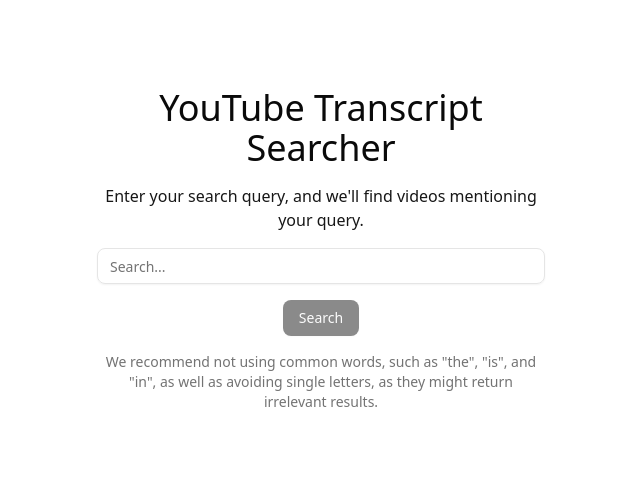
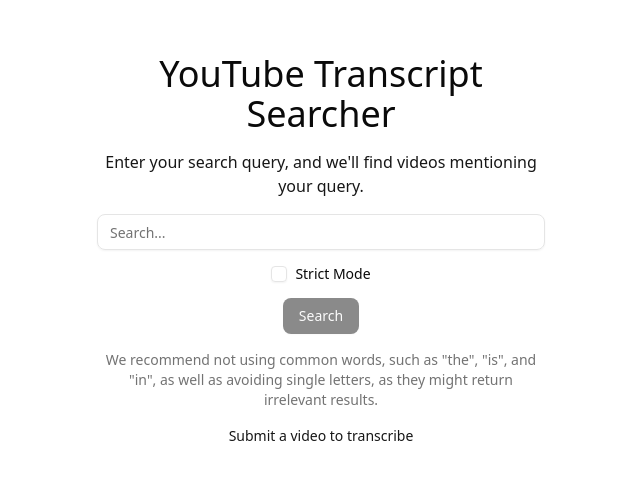
Before and after one commit to editid0/youtube-transcript, a Next.js app in the folder frontend/: page / in a window 1280 px wide. Shown: the part 150-630 px from the top of the page, without its empty margins (319-959 px from the left). Built offline with nearby package versions, Linux system fonts and the light colour scheme.

Commit message:
feat: add strict mode checkbox and tooltip to enhance search functionality

```diff
--- a/frontend/app/page.jsx
+++ b/frontend/app/page.jsx
@@ -4,9 +4,17 @@
 import { Input } from "@/components/ui/input";
 import Link from "next/link";
 import { useState } from "react";
+import { Checkbox } from "@/components/ui/checkbox";
+import { Label } from "@/components/ui/label";
+import {
+	Tooltip,
+	TooltipContent,
+	TooltipTrigger,
+} from "@/components/ui/tooltip";
 
 export default function Home() {
 	const [query, setQuery] = useState("");
+	const [isStrictMode, setIsStrictMode] = useState(false);
 	return (
 		<>
 			<div className="flex items-center justify-center h-screen max-w-md mx-auto flex-col gap-4">
@@ -22,6 +30,23 @@
 					value={query}
 					onChange={(e) => setQuery(e.target.value || "")}
 				/>
+				<div className="flex items-center gap-2">
+					<Checkbox
+						id="strict-mode"
+						checked={isStrictMode}
+						onCheckedChange={setIsStrictMode}
+					/>
+					<Tooltip>
+						<TooltipTrigger>
+							<Label htmlFor="strict-mode">Strict Mode</Label>
+						</TooltipTrigger>
+						<TooltipContent>
+							<p>
+								Only show results that contain all search terms.
+							</p>
+						</TooltipContent>
+					</Tooltip>
+				</div>
 				<Button
 					asChild
 					disabled={!query}
@@ -30,7 +55,11 @@
 					{!query ? (
 						<p>Search</p>
 					) : (
-						<Link href={`/search?q=${encodeURIComponent(query)}`}>
+						<Link
+							href={`/search?q=${encodeURIComponent(
+								query
+							)}&strict=${isStrictMode}`}
+						>
 							Search
 						</Link>
 					)}
@@ -40,6 +69,12 @@
 					and "in", as well as avoiding single letters, as they might
 					return irrelevant results.
 				</p>
+				<Link
+					href={"https://app.youform.com/forms/vfwgjtwu"}
+					className="text-sm text-primary hover:underline"
+				>
+					Submit a video to transcribe
+				</Link>
 			</div>
 		</>
 	);
--- /dev/null
+++ b/frontend/components/ui/checkbox.jsx
@@ -0,0 +1,30 @@
+"use client"
+
+import * as React from "react"
+import * as CheckboxPrimitive from "@radix-ui/react-checkbox"
+import { CheckIcon } from "lucide-react"
+
+import { cn } from "@/lib/utils"
+
+function Checkbox({
+  className,
+  ...props
+}) {
+  return (
+    <CheckboxPrimitive.Root
+      data-slot="checkbox"
+      className={cn(
+        "peer border-input dark:bg-input/30 data-[state=checked]:bg-primary data-[state=checked]:text-primary-foreground dark:data-[state=checked]:bg-primary data-[state=checked]:border-primary focus-visible:border-ring focus-visible:ring-ring/50 aria-invalid:ring-destructive/20 dark:aria-invalid:ring-destructive/40 aria-invalid:border-destructive size-4 shrink-0 rounded-[4px] border shadow-xs transition-shadow outline-none focus-visible:ring-[3px] disabled:cursor-not-allowed disabled:opacity-50",
+        className
+      )}
+      {...props}>
+      <CheckboxPrimitive.Indicator
+        data-slot="checkbox-indicator"
+        className="flex items-center justify-center text-current transition-none">
+        <CheckIcon className="size-3.5" />
+      </CheckboxPrimitive.Indicator>
+    </CheckboxPrimitive.Root>
+  );
+}
+
+export { Checkbox }
--- /dev/null
+++ b/frontend/components/ui/label.jsx
@@ -0,0 +1,23 @@
+"use client"
+
+import * as React from "react"
+import * as LabelPrimitive from "@radix-ui/react-label"
+
+import { cn } from "@/lib/utils"
+
+function Label({
+  className,
+  ...props
+}) {
+  return (
+    <LabelPrimitive.Root
+      data-slot="label"
+      className={cn(
+        "flex items-center gap-2 text-sm leading-none font-medium select-none group-data-[disabled=true]:pointer-events-none group-data-[disabled=true]:opacity-50 peer-disabled:cursor-not-allowed peer-disabled:opacity-50",
+        className
+      )}
+      {...props} />
+  );
+}
+
+export { Label }
--- /dev/null
+++ b/frontend/components/ui/tooltip.jsx
@@ -0,0 +1,55 @@
+"use client"
+
+import * as React from "react"
+import * as TooltipPrimitive from "@radix-ui/react-tooltip"
+
+import { cn } from "@/lib/utils"
+
+function TooltipProvider({
+  delayDuration = 0,
+  ...props
+}) {
+  return (<TooltipPrimitive.Provider data-slot="tooltip-provider" delayDuration={delayDuration} {...props} />);
+}
+
+function Tooltip({
+  ...props
+}) {
+  return (
+    <TooltipProvider>
+      <TooltipPrimitive.Root data-slot="tooltip" {...props} />
+    </TooltipProvider>
+  );
+}
+
+function TooltipTrigger({
+  ...props
+}) {
+  return <TooltipPrimitive.Trigger data-slot="tooltip-trigger" {...props} />;
+}
+
+function TooltipContent({
+  className,
+  sideOffset = 0,
+  children,
+  ...props
+}) {
+  return (
+    <TooltipPrimitive.Portal>
+      <TooltipPrimitive.Content
+        data-slot="tooltip-content"
+        sideOffset={sideOffset}
+        className={cn(
+          "bg-primary text-primary-foreground animate-in fade-in-0 zoom-in-95 data-[state=closed]:animate-out data-[state=closed]:fade-out-0 data-[state=closed]:zoom-out-95 data-[side=bottom]:slide-in-from-top-2 data-[side=left]:slide-in-from-right-2 data-[side=right]:slide-in-from-left-2 data-[side=top]:slide-in-from-bottom-2 z-50 w-fit origin-(--radix-tooltip-content-transform-origin) rounded-md px-3 py-1.5 text-xs text-balance",
+          className
+        )}
+        {...props}>
+        {children}
+        <TooltipPrimitive.Arrow
+          className="bg-primary fill-primary z-50 size-2.5 translate-y-[calc(-50%_-_2px)] rotate-45 rounded-[2px]" />
+      </TooltipPrimitive.Content>
+    </TooltipPrimitive.Portal>
+  );
+}
+
+export { Tooltip, TooltipTrigger, TooltipContent, TooltipProvider }
--- a/frontend/package.json
+++ b/frontend/package.json
@@ -10,8 +10,11 @@
   },
   "dependencies": {
     "@clerk/nextjs": "^6.24.0",
+    "@radix-ui/react-checkbox": "^1.3.2",
     "@radix-ui/react-dialog": "^1.1.14",
+    "@radix-ui/react-label": "^2.1.7",
     "@radix-ui/react-slot": "^1.2.3",
+    "@radix-ui/react-tooltip": "^1.2.7",
     "class-variance-authority": "^0.7.1",
     "clsx": "^2.1.1",
     "lucide-react": "^0.525.0",
```
Also changed, not shown: 1 other file (tests, documents, lock files or other folders).
